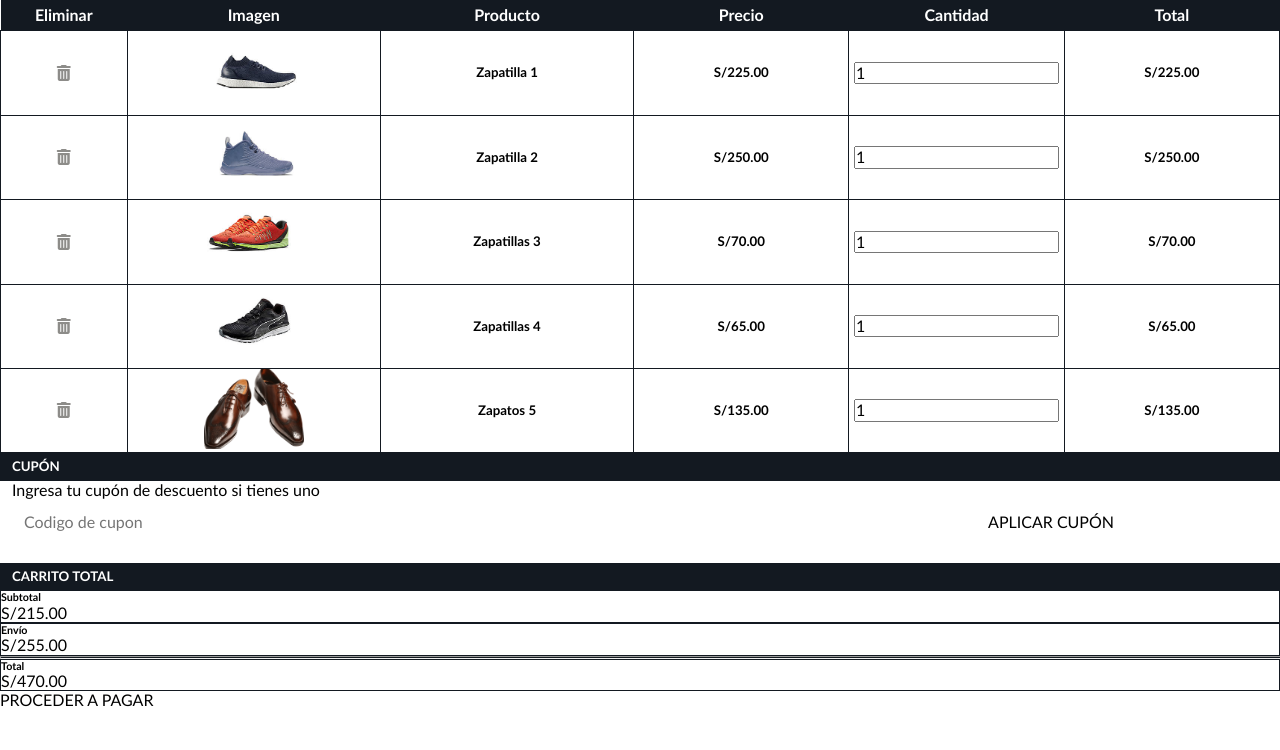
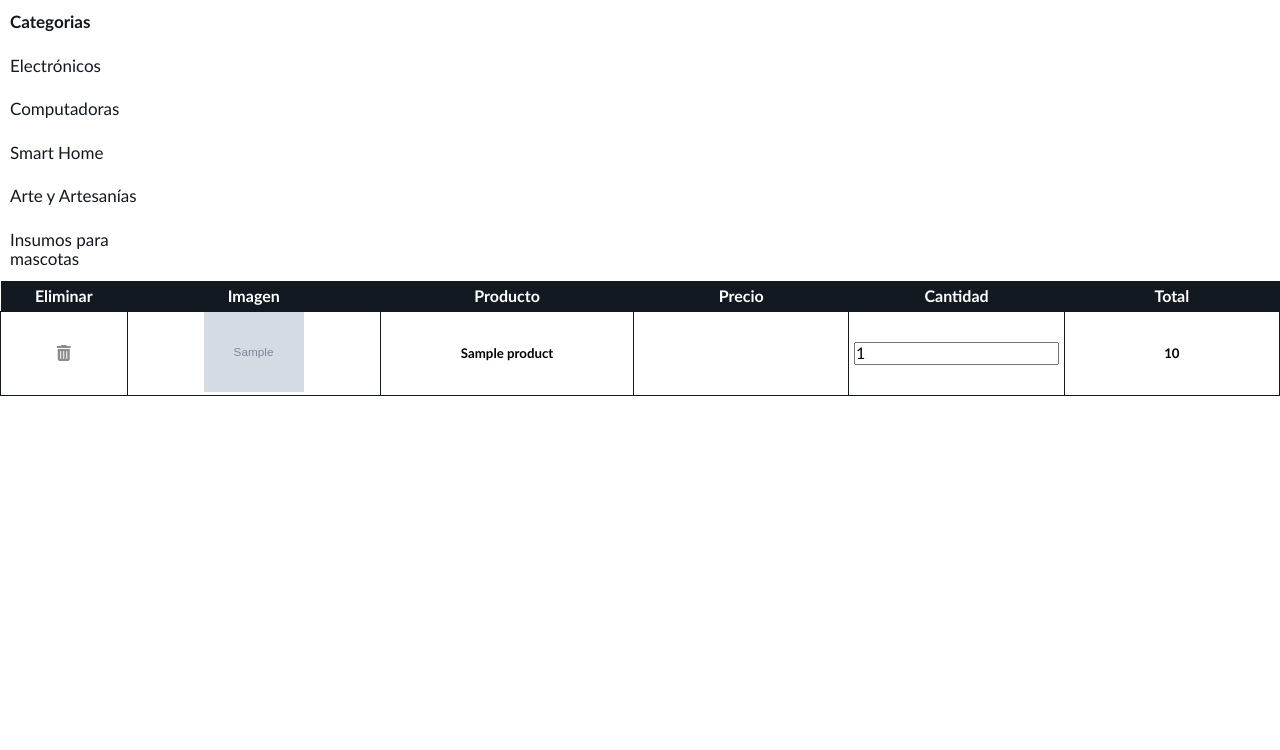
Before and after one commit to MarcusMors/DBP-amazon-like-project, a Flask app: template templates/carrito.html in a window 1280 px wide. Shown: the part 50-800 px from the top of the page. Run offline with Flask 2, Linux system fonts and the light colour scheme; the template is opened without the code that fills it: most values are stand-ins (such as "Sample title", 1, 10 or a date in 2020); grey boxes marked "Sample" are stand-in pictures; some libraries are stand-ins or nearby versions.

Commit message:
carrito-html

```diff
--- a/main.py
+++ b/main.py
@@ -156,5 +156,13 @@
     #print('display_image filename: ' + filename)
     return redirect(url_for('static', filename='assets/' + filename), code=301)
 
+@app.route('/carrito', methods=['POST','GET'])
+def carrito():
+    user_ip = request.remote_addr
+    if not is_logged(user_ip):
+        redirect("/login")
+    context = {"data": data, "products":products}
+    if is_logged(user_ip):  return render_template("carrito.html", **context)
+
 if __name__ == '__main__':
     app.run(debug=True)
--- a/templates/carrito.html
+++ b/templates/carrito.html
@@ -1,30 +1,32 @@
-<!DOCTYPE html>
-<html>
-<head>
-	<title>Carrito</title>
-	<link rel="stylesheet" href="../css/normalize.css" />
-    <link rel="stylesheet" href="../css/carrito.css"/>
-	<link rel="stylesheet" href="../css/home.css"/>
-	<link href="https://fonts.googleapis.com/css2" />
-	<script src="https://kit.fontawesome.com/1b04830cf2.js" crossorigin="anonymous"></script>
-</head>
-<body>
+{%extends "home_page_layout.html"%}
+<!--  -->
+{%block title%}Home{%endblock%}
+<!--  -->
+{%block css%}
+<link rel="stylesheet" href="{{url_for('static', filename='css/home.css')}}" />
+<link rel="stylesheet" href="{{url_for('static', filename='css/carrito.css')}}" />
+{%endblock%}{%block header%}
 <header class="header">
 	<div class="logo">
-			<a href="home.html"><img src="../assets/logo.svg" alt="logo"></a>
+		<a href="home"
+			><img src="{{url_for('static', filename='assets/logo.svg')}}" alt="logo"
+		/></a>
 	</div>
 	<div class="search-box">
-			<input name="name" type="text" placeholder="Search">
+		<input name="name" type="text" placeholder="Search" />
 		<button type="submit" class="search-btn">
-				<i class="fas fa-search" style="color: white;"></i>
+			<i class="fas fa-search" style="color: white"></i>
 		</button>
 	</div>
 	<div class="cart">
 		<div class="cart">
-				<a href="carrito.html"><img src="../assets/cart.png" alt="cart"></a>
+			<a href="carrito"
+				><img src="{{url_for('static', filename='assets/cart.png')}}" alt="cart"
+			/></a>
 		</div>
 	</div>
 </header>
+{%endblock%}{%block content%}
 	<div id="cart-container" classs="container my-5"><!-- comenzando código de carrito de compras-->
         <table width="100%">
             <thead>
@@ -38,123 +40,25 @@
                 </tr>
             </thead>
             <tbody> <!--contenido de la tabla-->
-            	<tr>
+				{%for product in products%}
+				<tr></tr>
 					<td><a href="#"><i class="fas fa-trash-alt"></i></a> </td>  <!--basurero-->
-            		<td><img src="../assets/1.jpg" alt=""></td>
+					<td><img src="images/{{product.filename}}" alt=""></img></td>
 					<td>
-            			<h5>Zapatilla 1</h5>
+						<h5>{{product.title}}</h5>
 					</td>
 					<td>
-            			<h5>S/225.00</h5>
+						<h5></h5>
 					</td>
 					<td>
 						<input class="w-25 pl-1" value="1" type="Número">
 					</td>
 					<td>
-            			<h5>S/225.00</h5>
+						<h5>{{product.price}}</h5>
 					</td>
 				</tr>
-
-            	<tr>
-            		<td><a href="#"><i class="fas fa-trash-alt"> </td>  <!--basurero-->
-            		<td><img src="../assets/2.jpg" alt=""></td>
-            		<td>
-            			<h5>Zapatilla 2</h5>
-            		</td>
-            		<td>
-            			<h5>S/250.00</h5>
-            		</td>
-            		<td>
-            			<input class="w-25 pl-1" value="1" type="Número">
-            		</td>
-            		<td>
-            			<h5>S/250.00</h5>
-            		</td>
-            	</tr>
-
-            	<tr>
-            		<td><a href="#"><i class="fas fa-trash-alt"> </td>  <!--basurero-->
-            		<td><img src="../assets/3.jpg" alt=""></td>
-            		<td>
-            			<h5>Zapatillas 3</h5>
-            		</td>
-            		<td>
-            			<h5>S/70.00</h5>
-            		</td>
-            		<td>
-            			<input class="w-25 pl-1" value="1" type="Número">
-            		</td>
-            		<td>
-            			<h5>S/70.00</h5>
-            		</td>
-            	</tr>
-
-            	<tr>
-            		<td><a href="#"><i class="fas fa-trash-alt"> </td>  <!--basurero-->
-            		<td><img src="../assets/4.jpg" alt=""></td>
-            		<td>
-            			<h5>Zapatillas 4</h5>
-            		</td>
-            		<td>
-            			<h5>S/65.00</h5>
-            		</td>
-            		<td>
-            			<input class="w-25 pl-1" value="1" type="Número">
-            		</td>
-            		<td>
-            			<h5>S/65.00</h5>
-            		</td>
-            	</tr>
-
-            	<tr>
-            		<td><a href="#"><i class="fas fa-trash-alt"> </td>  <!--basurero-->
-            		<td><img src="../assets/5.jpg" alt=""></td>
-            		<td>
-            			<h5>Zapatos 5</h5>
-            		</td>
-            		<td>
-            			<h5>S/135.00</h5>
-            		</td>
-            		<td>
-            			<input class="w-25 pl-1" value="1" type="Número">
-            		</td>
-            		<td>
-            			<h5>S/135.00</h5>
-            		</td>
-            	</tr>
+				{%endfor%}
             </tbody>
         </table>
     </div>
-
-    <section id="cart-bottom" class="container">
-    	<div class="row">
-    		<div class="coupon col-lg-6 col-md-6 col-12 mb-4"><!--Tabla de cupones-->
-    			<h5>CUPÓN</h5>
-    			<p>Ingresa tu cupón de descuento si tienes uno</p>
-                <input type="text" placeholder="Codigo de cupon">
-                <button>APLICAR CUPÓN</button>
-    		</div>
-    	</div>
-        <div class="row">
-            <div class="total col-lg-6 col-md-6 col-12"><!--Tabla de carrito total-->
-                <h5>CARRITO TOTAL</h5>
-                <div class="d-flex justify-content-between">
-                    <h6>Subtotal</h6>
-                    <p>S/215.00</p>
-                </div>
-                <div class="d-flex justify-content-between">
-                    <h6>Envío</h6>
-                    <p>S/255.00</p>
-                </div>
-                <hr class="second-hr">
-                <div class="d-flex justify-content-between">
-                    <h6>Total</h6>
-                    <p>S/470.00</p>
-                </div>
-                <button class="ml-auto">PROCEDER A PAGAR</button>
-            </div>
-        </div>
-    </section>
-
-</body>
-</html>
+{%endblock%}
--- a/templates/welcome.html
+++ b/templates/welcome.html
@@ -22,7 +22,7 @@
 	</div>
 	<div class="cart">
 		<div class="cart">
-			<a href="carrito"
+			<a href="{{url_for('carrito')}}"
 				><img src="{{url_for('static', filename='assets/cart.png')}}" alt="cart"
 			/></a>
 		</div>
```
Lines whose indentation alone changed are shown as unchanged.
